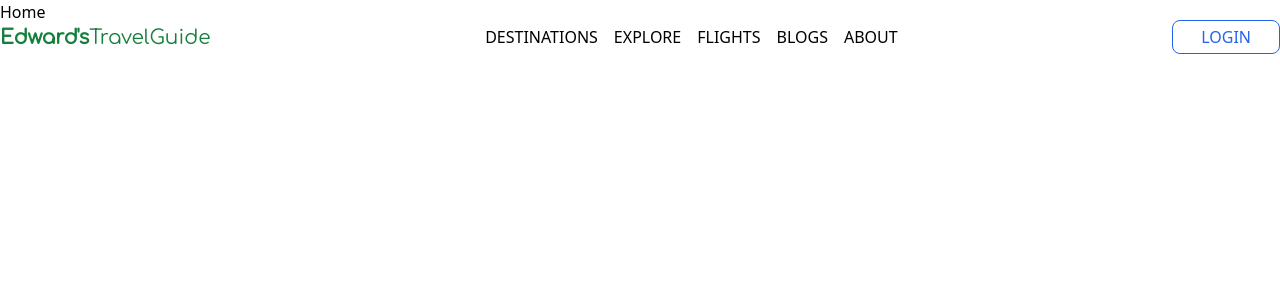
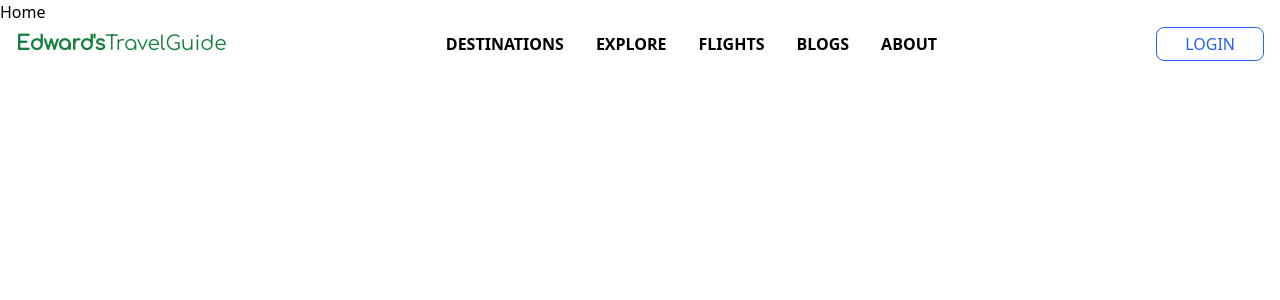
Before and after one commit to EdwardLumbs/Travel-Guide-Project, a React (Vite) app in the folder client/: page / in a window 1280 px wide. Shown: the top 300 px of the page. Built offline with nearby package versions, Linux system fonts and the light colour scheme; no server answers.

Commit message:
Created dropdown UI on header component

```diff
--- a/client/src/components/Header.jsx
+++ b/client/src/components/Header.jsx
@@ -1,15 +1,23 @@
 import { Link, useNavigate } from 'react-router-dom'
 import { useSelector } from 'react-redux'
+import { MdMenu, MdOutlineClose } from "react-icons/md";
+import { useState } from 'react';
+
 
 export default function Header() {
     const { currentUser } = useSelector(state => state.user);
     const navigate = useNavigate();
+    const [toggled, setToggled] = useState(false)
 
     const handleClick = (e) => {
         // Navigate to the current location to force a re-render
         navigate(`/${e.target.id}`);
         window.location.reload();
       };
+
+    const handleToggle = () => {
+        setToggled(!toggled)
+    }
 
   return (
     // change background color to white for finished layout
@@ -18,49 +26,45 @@ export default function Header() {
     // add more effects on hover
     <header className='bg-transparent absolute top-0 left-0 w-full z-10'>
         <div className="container mx-auto">
-            <nav className='flex justify-between items-center py-5'>
+            <nav className= 'py-5'>
+                <div className='flex items-center justify-between px-4 '>
                     <Link to='/'>
-                    <div className='text-xl'>
-                        <span className="font-logo font-extrabold text-green-700">
-                            Edward's
-                        </span>
-                        <span className="font-logo text-green-700">
-                            TravelGuide
-                        </span>
+                    <div className="text-xl font-logo text-green-700">
+                        <span className="font-extrabold">Edward's</span>TravelGuide
                     </div>
                     </Link>
 
-                <ul className='flex gap-4'>
+                    <ul className={`hidden md:flex md:visible px-2 py-3 rounded-md md:bg-transparent flex-row gap-4`}>
                         <li
-                        className='hover:underline cursor-pointer'
+                            className='hover:bg-white hover:bg-opacity-50 px-2 rounded font-semibold md:hover:underline cursor-pointer'
                             id='destinations'
                             onClick={handleClick}
                         >
                             DESTINATIONS
                         </li>
                         <li
-                        className='hover:underline cursor-pointer'
+                            className='hover:bg-white hover:bg-opacity-50 px-2 rounded font-semibold md:hover:underline cursor-pointer'
                             id='explore'
                             onClick={handleClick}
                         >
                             EXPLORE
                         </li>
                         <li
-                        className='hover:underline cursor-pointer'
+                            className='hover:bg-white hover:bg-opacity-50 px-2 rounded font-semibold md:hover:underline cursor-pointer'
                             id='flights'
                             onClick={handleClick}
                         >
                             FLIGHTS
                         </li>
                         <li
-                        className='hover:underline cursor-pointer'
+                            className='hover:bg-white hover:bg-opacity-50 px-2 rounded font-semibold md:hover:underline cursor-pointer'
                             id='blogs'
                             onClick={handleClick}
                         >
                             BLOGS
                         </li>
                         <li
-                        className='hover:underline cursor-pointer'
+                            className='hover:bg-white hover:bg-opacity-50 px-2 rounded font-semibold md:hover:underline cursor-pointer'
                             id='about'
                             onClick={handleClick}
                         >
@@ -69,6 +73,7 @@ export default function Header() {
 
                     </ul>
 
+                    <div className='flex items-center gap-4'>
                         <Link to='/profile'>
                             { currentUser ? (
                                 <img
@@ -81,6 +86,56 @@ export default function Header() {
                                     </p>
                             }
                         </Link>
+                        <div className='md:hidden scale-150'>
+                            { toggled ?
+                                <MdOutlineClose onClick={handleToggle} />
+                            :
+                                <MdMenu onClick={handleToggle} />
+                            }
+                        </div>
+                    </div>
+                </div>
+
+                <ul className={`${!toggled && 'hidden'} md:hiddenpx-2 py-3 rounded-md bg-white bg-opacity-10 backdrop-blur-md md:bg-transparent flex flex-col md:flex-row gap-1 md:gap-4`}>
+                    <li
+                        className='hover:bg-white hover:bg-opacity-50 px-2 rounded font-semibold md:hover:underline cursor-pointer'
+                        id='destinations'
+                        onClick={handleClick}
+                    >
+                        DESTINATIONS
+                    </li>
+                    <li
+                        className='hover:bg-white hover:bg-opacity-50 px-2 rounded font-semibold md:hover:underline cursor-pointer'
+                        id='explore'
+                        onClick={handleClick}
+                    >
+                        EXPLORE
+                    </li>
+                    <li
+                        className='hover:bg-white hover:bg-opacity-50 px-2 rounded font-semibold md:hover:underline cursor-pointer'
+                        id='flights'
+                        onClick={handleClick}
+                    >
+                        FLIGHTS
+                    </li>
+                    <li
+                        className='hover:bg-white hover:bg-opacity-50 px-2 rounded font-semibold md:hover:underline cursor-pointer'
+                        id='blogs'
+                        onClick={handleClick}
+                    >
+                        BLOGS
+                    </li>
+                    <li
+                        className='hover:bg-white hover:bg-opacity-50 px-2 rounded font-semibold md:hover:underline cursor-pointer'
+                        id='about'
+                        onClick={handleClick}
+                    >
+                        ABOUT
+                    </li>
+
+                </ul>
+
+
             </nav>
         </div>
     </header>
```
Lines whose indentation alone changed are shown as unchanged.
